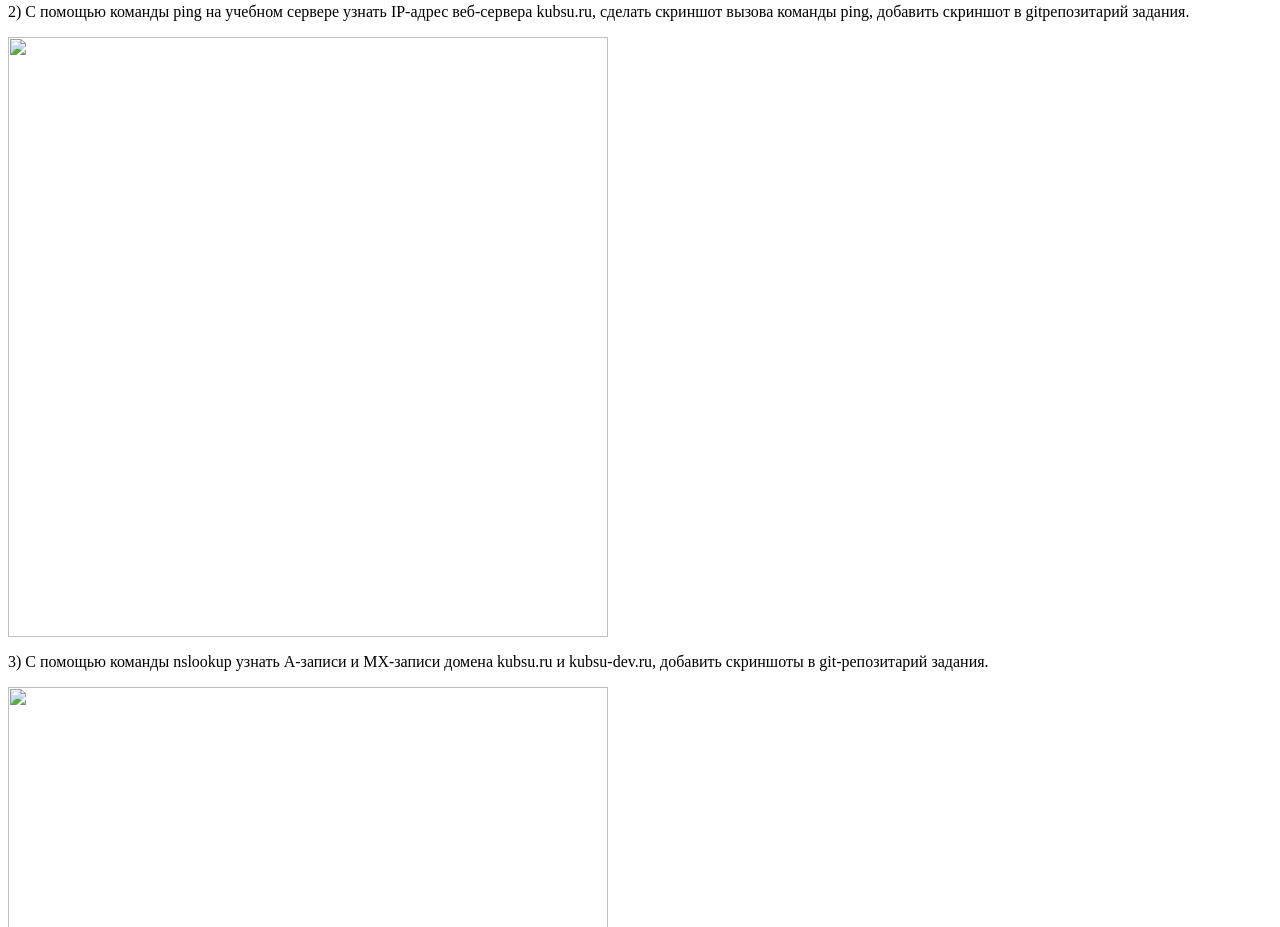
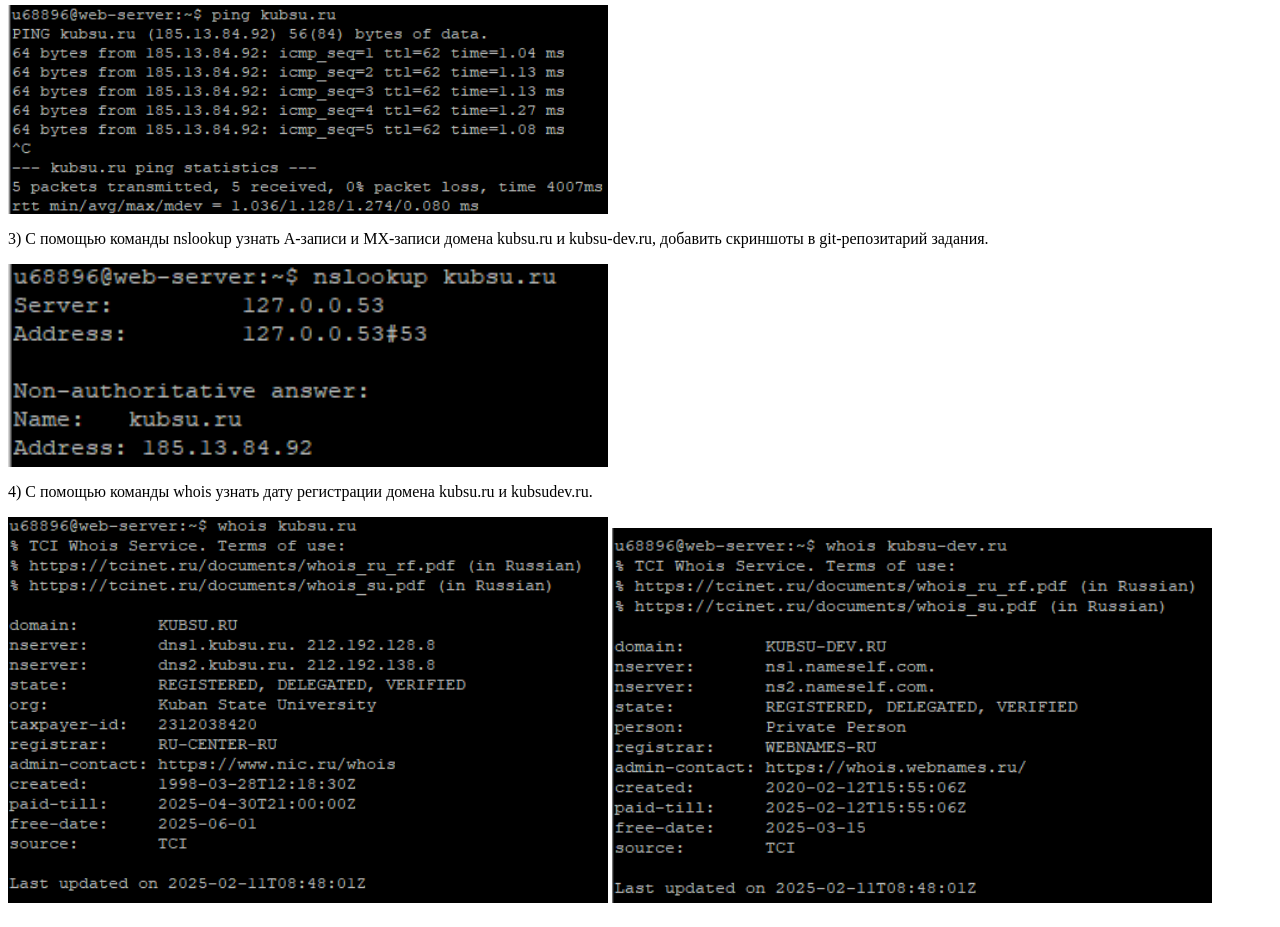
Before and after one commit to s0188279/back1.github.io, a plain HTML site: page index.html in a window 1280 px wide. Shown: the part 673-1600 px from the top of the page. Drawn offline with Linux system fonts and the light colour scheme.

Commit message:
Update index.html

```diff
--- a/index.html
+++ b/index.html
@@ -2,15 +2,15 @@
 серверу kubsu-dev.ru. Подключиться к нему по SSH с помощью клиента
 Putty, команды ssh или онлайн-версии ssh-клиента.
 </p>
-<img src="back/login.png" style="width: 600px;">
+<img src="login.png" style="width: 600px;">
 <p>2) С помощью команды ping на учебном сервере узнать IP-адрес веб-сервера
 kubsu.ru, сделать скриншот вызова команды ping, добавить скриншот в gitрепозитарий задания.
 </p>
-<img src="back/ping.png" style="width: 600px;">
+<img src="ping.png" style="width: 600px;">
 <p>3) С помощью команды nslookup узнать A-записи и MX-записи домена kubsu.ru и
 kubsu-dev.ru, добавить скриншоты в git-репозитарий задания.
 </p>
-<img src="back/nslookup.png" style="width: 600px;">
+<img src="nslookup.png" style="width: 600px;">
 <p>4) С помощью команды whois узнать дату регистрации домена kubsu.ru и kubsudev.ru.</p>
-<img src="back/whois1.png" style="width: 600px;">
-<img src="back/whois2.png" style="width: 600px;">
+<img src="whois1.png" style="width: 600px;">
+<img src="whois2.png" style="width: 600px;">
```
